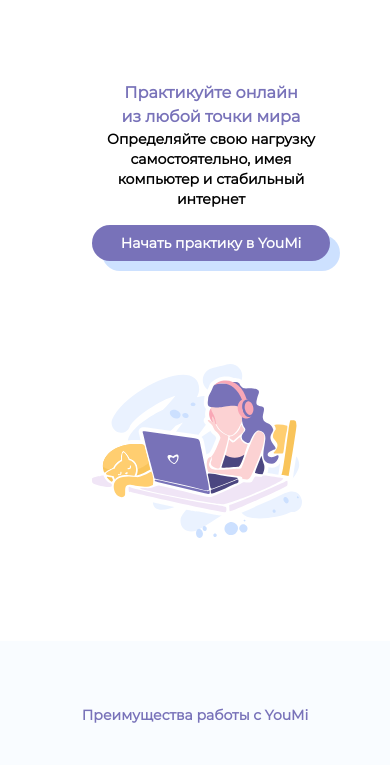
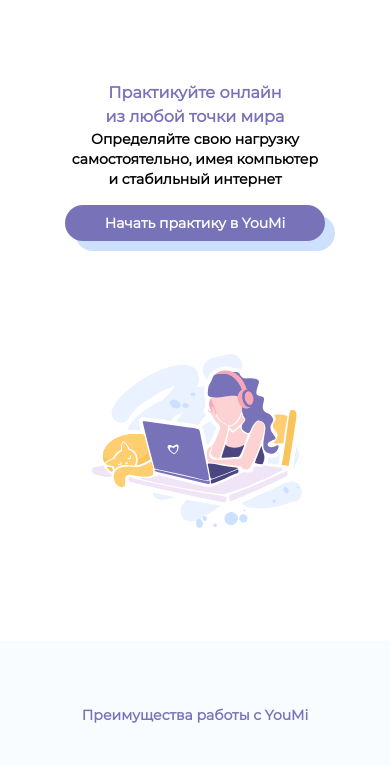
Before and after one commit to Swinger365/YouMi.com, a plain HTML site: page pages/psychologists.html in a window 390 px wide. Shown: the part 79-844 px from the top of the page. Drawn offline with Linux system fonts and the light colour scheme.

Commit message:
Еще немного улучшений

```diff
--- a/pages/psychologists.html
+++ b/pages/psychologists.html
@@ -41,7 +41,7 @@
       class="w-full flex flex-wrap items-start min-h-[592px]"
     >
       <article
-        class="flex flex-wrap justify-center ml-8 w-full lg:justify-start lg:w-2/3"
+        class="flex flex-wrap justify-center lg:ml-8 w-full lg:justify-start lg:w-2/3"
       >
         <h1
           class="text-violet font-extrabold text-center lg:text-left text-md md:text-xl lg:text-3xl w-2/3 mt-8 lg:mt-16"
```
